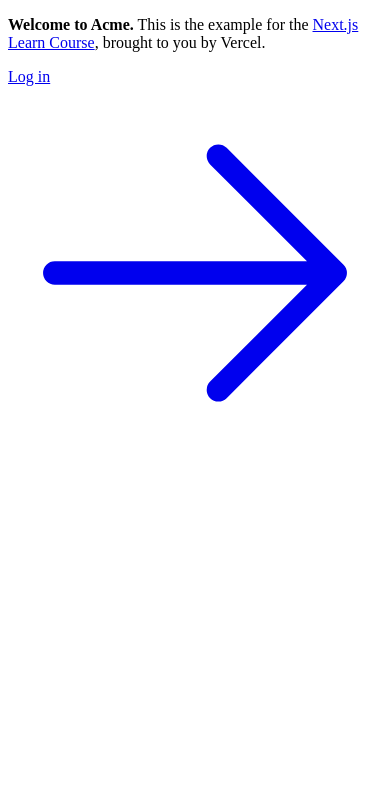
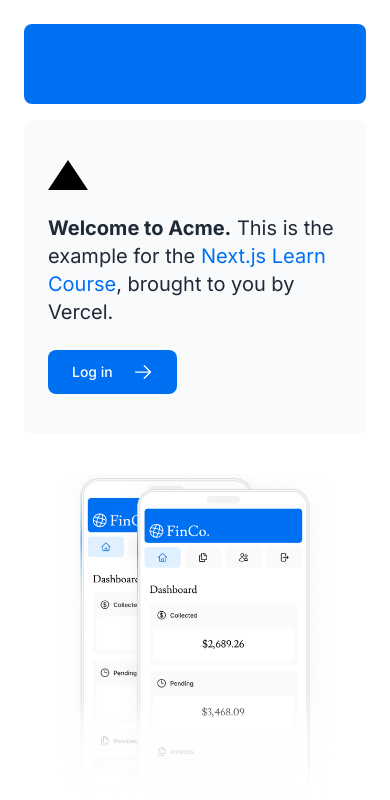
Before and after one commit to NavalShah/NextJS, a Next.js app: page / in a window 390 px wide. Shown: the top 800 px of the page. Built offline with nearby package versions, Linux system fonts and the light colour scheme.

Commit message:
Used tailwind, fonts, layout shift and added mobilie functionality

```diff
--- a/app/layout.tsx
+++ b/app/layout.tsx
@@ -1,3 +1,6 @@
+import '@/app/ui/global.css';
+import { inter } from '@/app/ui/fonts';
+
 export default function RootLayout({
   children,
 }: {
@@ -5,7 +8,8 @@
 }) {
   return (
     <html lang="en">
-      <body>{children}</body>
+      {/* @Naval in the future, the backticks and curly braces are used to add js code*/}
+      <body className={`${inter.className} antiliased`}>{children}</body>
     </html>
   );
 }
--- a/app/page.tsx
+++ b/app/page.tsx
@@ -1,6 +1,9 @@
 import AcmeLogo from '@/app/ui/acme-logo';
 import { ArrowRightIcon } from '@heroicons/react/24/outline';
 import Link from 'next/link';
+import styles from '@/app/ui/home.module.css';
+import Image from 'next/image'
+
 
 export default function Page() {
   return (
@@ -10,6 +13,7 @@
       </div>
       <div className="mt-4 flex grow flex-col gap-4 md:flex-row">
         <div className="flex flex-col justify-center gap-6 rounded-lg bg-gray-50 px-6 py-10 md:w-2/5 md:px-20">
+        <div className={styles.shape}/>
           <p className={`text-xl text-gray-800 md:text-3xl md:leading-normal`}>
             <strong>Welcome to Acme.</strong> This is the example for the{' '}
             <a href="https://nextjs.org/learn/" className="text-blue-500">
@@ -25,7 +29,20 @@
           </Link>
         </div>
         <div className="flex items-center justify-center p-6 md:w-3/5 md:px-28 md:py-12">
-          {/* Add Hero Images Here */}
+          <Image
+            src="/hero-desktop.png"
+            width={1000}
+            height={760}
+            className="hidden md:block"
+            alt="Screenshots showing desktop version"
+      />
+          <Image
+            src="/hero-mobile.png"
+            width={560}
+            height={620}
+            className="block md:hidden"
+            alt="Screenshots showing mobile version"
+      />
         </div>
       </div>
     </main>
--- /dev/null
+++ b/app/ui/fonts.ts
@@ -0,0 +1,3 @@
+import { Inter } from 'next/font/google';
+
+export const inter = Inter({ subsets: ['latin'] });
--- /dev/null
+++ b/app/ui/home.module.css
@@ -0,0 +1,7 @@
+.shape {
+    height: 0;
+    width: 0;
+    border-bottom: 30px solid black;
+    border-left: 20px solid transparent;
+    border-right: 20px solid transparent;
+  }
```
